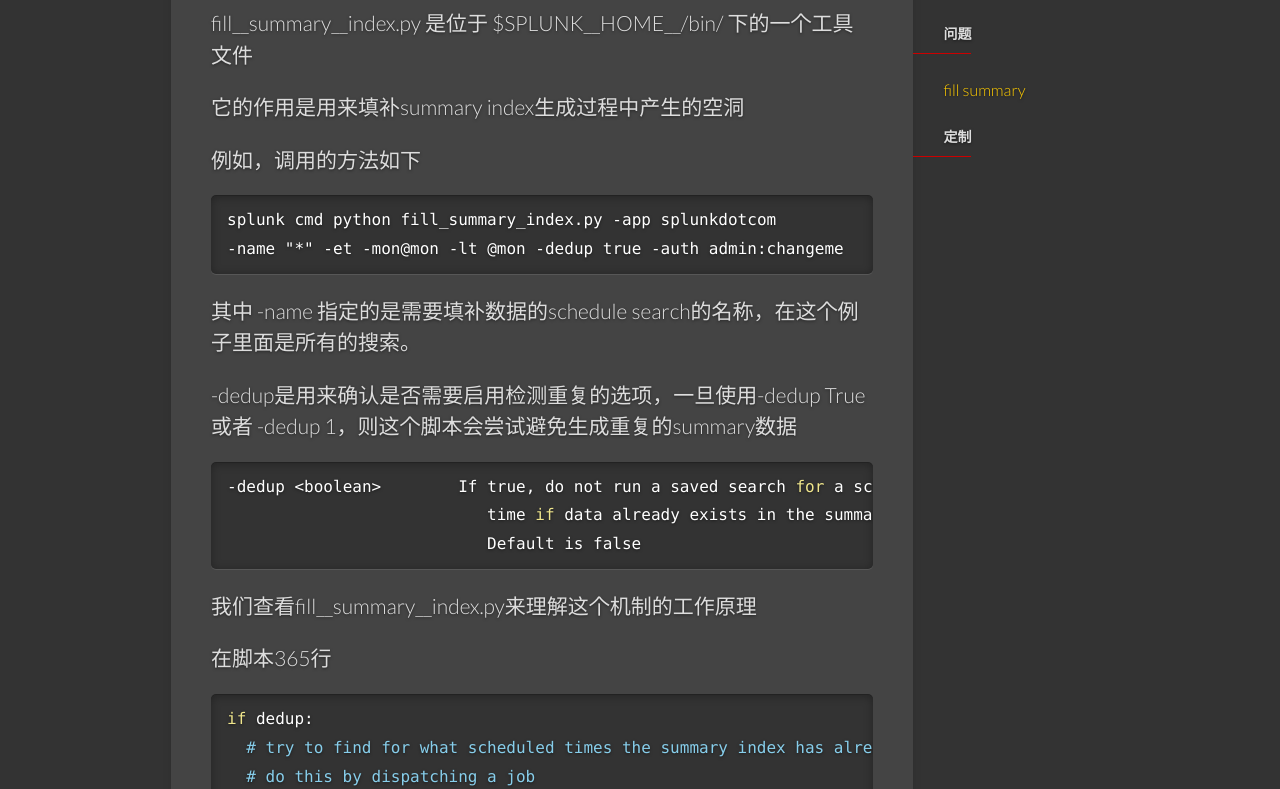
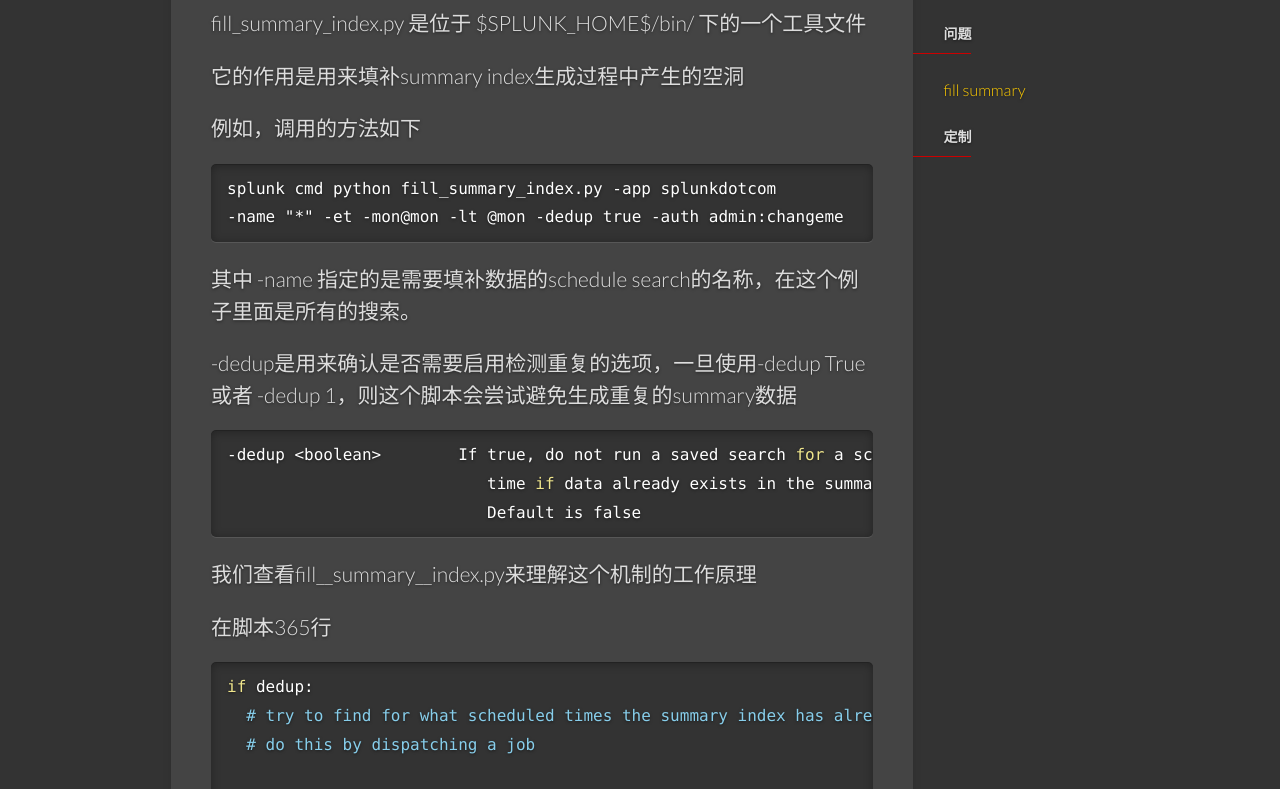
Before and after one commit to netis/netis.github.io, a plain HTML site: page docs/fillsummary/index.html in a window 1280 px wide. Shown: the part 250-1039 px from the top of the page. Drawn offline with Linux system fonts and the light colour scheme; a web font is replaced by a local one.

Commit message:
minor changes

```diff
--- a/docs/fillsummary/index.html
+++ b/docs/fillsummary/index.html
@@ -73,7 +73,7 @@
       <div class="unit four-fifths">
         <article>
           <h1>fill summary 的dedup机制</h1>
-          <p>fill__summary__index.py 是位于 $SPLUNK__HOME__/bin/ 下的一个工具文件</p>
+          <p>fill_summary_index.py 是位于 $SPLUNK_HOME$/bin/ 下的一个工具文件</p>
 
 <p>它的作用是用来填补summary index生成过程中产生的空洞</p>
 
```
